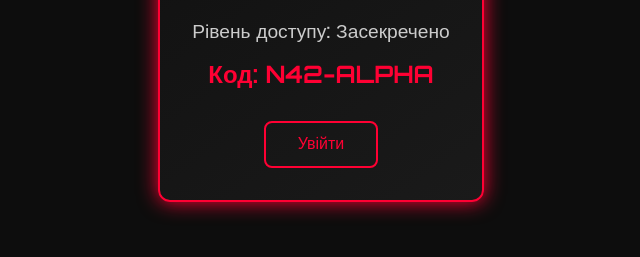
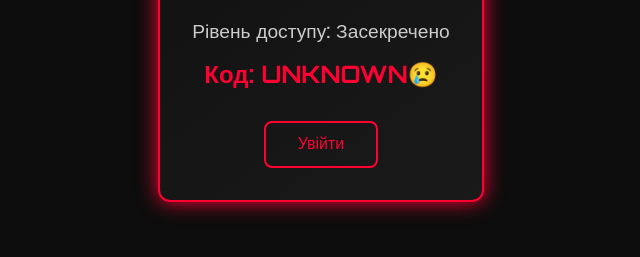
Before and after one commit to coocomoco61-boop/QUNTUM-NEST, a plain HTML site: page index/index.html in a window 1280 px wide. Shown: the part 381-638 px from the top of the page, without its empty margins (319-959 px from the left). Drawn offline with Linux system fonts and the light colour scheme.

Commit message:
index.html 1.3

```diff
--- a/index/index.html
+++ b/index/index.html
@@ -162,7 +162,7 @@
   <div class="access-card active" id="accessCard">
     <h1>Nest 42</h1>
     <div class="access-level">Рівень доступу: Засекречено</div>
-    <div class="code">Код: N42-ALPHA</div>
+    <div class="code">Код: UNKNOWN😢</div>
     <button class="enter-btn" onclick="showPassword()">Увійти</button>
 
     <div class="password-field" id="passwordField">
```
